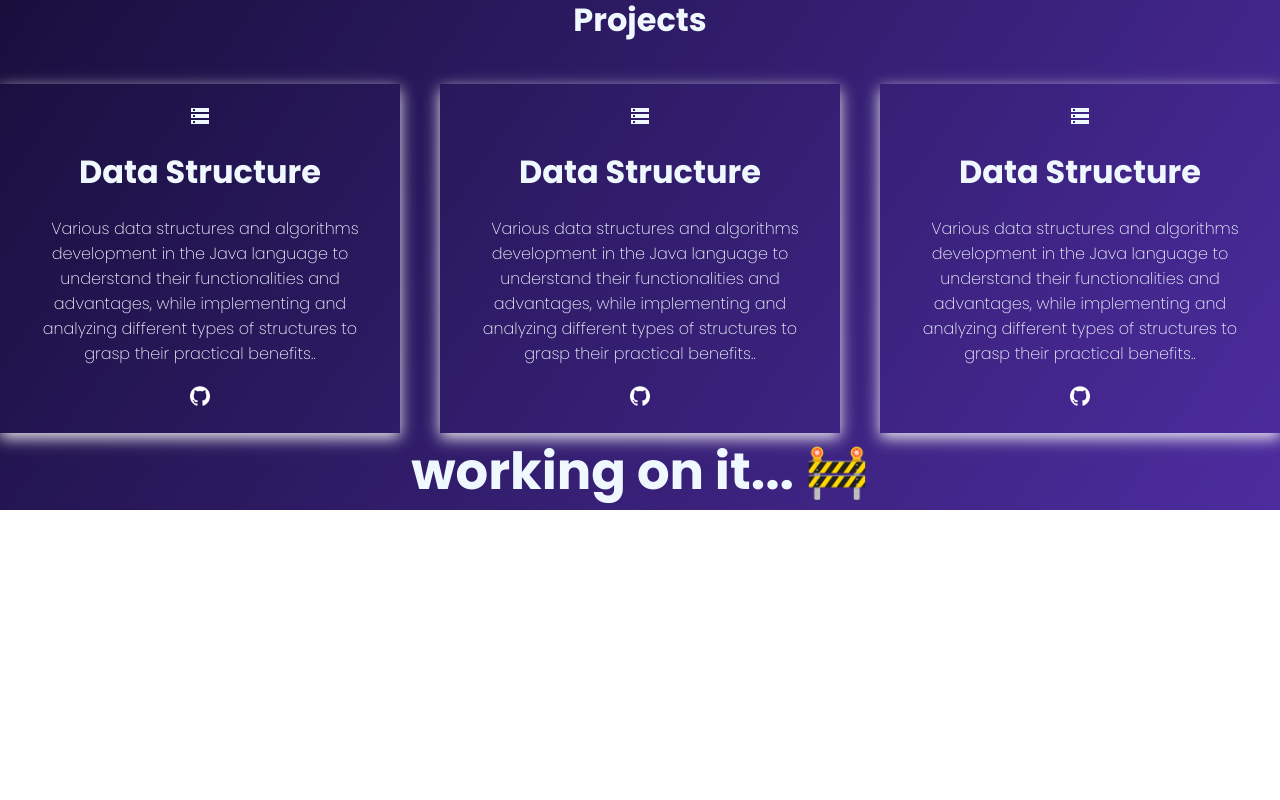
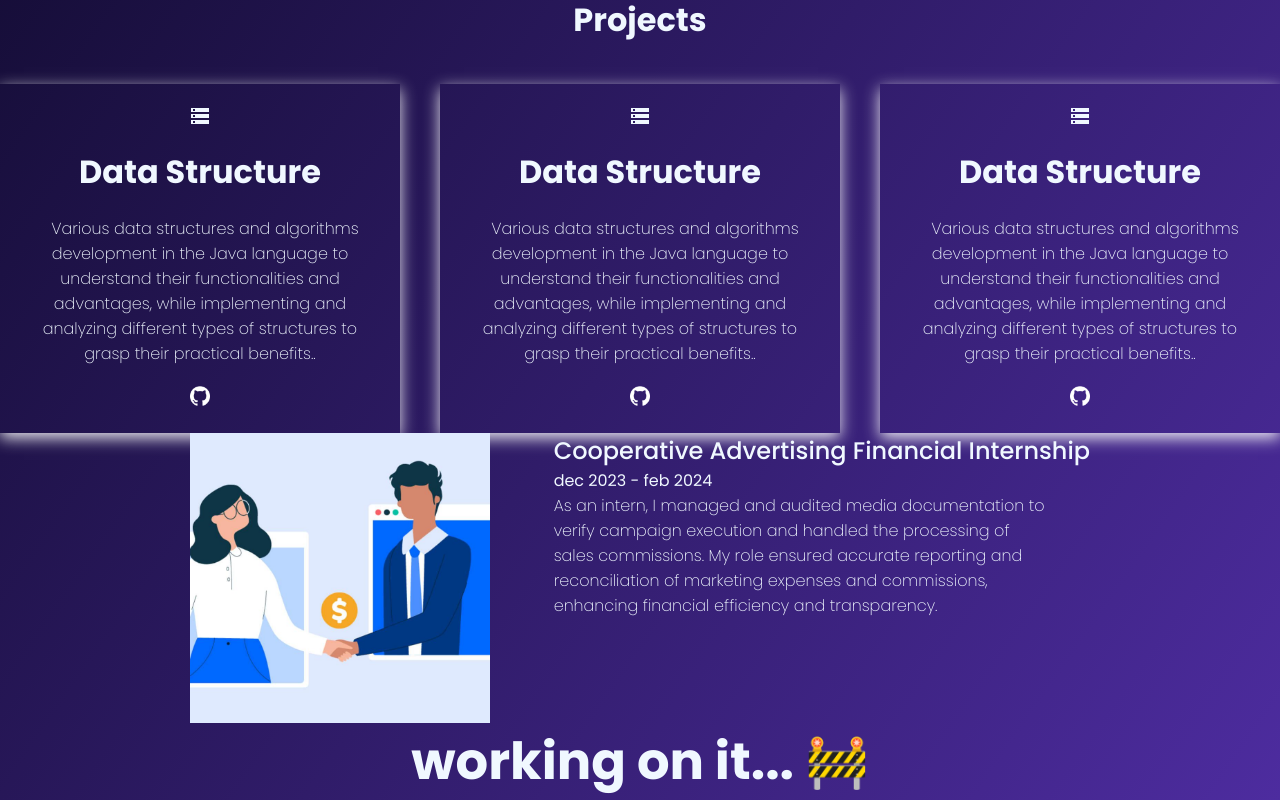
Before and after one commit to kau-menezes/new-portfolio, a React (Vite) app: page / in a window 1280 px wide. Shown: the part 1092-1892 px from the top of the page. Before the commit the page ends 1602 px from the top, so only its background shows below. Built offline with nearby package versions, Linux system fonts and the light colour scheme.

Commit message:
xp start and deploy

```diff
--- a/src/App.jsx
+++ b/src/App.jsx
@@ -1,4 +1,5 @@
 import About from "./components/About"
+import Experience from "./components/Experience"
 import Greetings from "./components/Greetings"
 import Header from "./components/Header"
 import Projects from "./components/Projects"
@@ -14,6 +15,7 @@ function App() {
         <h1>ARRUMAR OS LINKS TÁ</h1>
         <About/>
         <Projects/>
+        <Experience/>
         <h1>working on it... 🚧</h1>
       </main>
     </>
--- /dev/null
+++ b/src/components/Experience/experience.module.css
@@ -0,0 +1,23 @@
+.xpTitle {
+    font-weight: 500;
+    font-size: 1.5rem;
+}
+
+.xpCard {
+    display: flex;
+    justify-content: space-between;
+
+
+    width: 900px;
+}
+
+.text {
+    font-weight: 200;
+    width: 500px;
+}
+
+.ilustration {
+    width: 300px;
+    height: 290px;
+    object-fit: cover;
+}
--- /dev/null
+++ b/src/components/Experience/index.jsx
@@ -0,0 +1,17 @@
+import style from "./experience.module.css"
+
+export default function Experience() {
+    return (
+        <>
+            <div className={style.xpCard}>
+                <img className={style.ilustration} src="../../../src/img/Illustration-1.jpg" alt="" />
+                <div>
+                    <h3 className={style.xpTitle}>Cooperative Advertising Financial Internship</h3>
+                    <p>dec 2023 - feb 2024</p>
+                    <p className={style.text}> As an intern, I managed and audited media documentation to verify campaign execution and handled the processing of sales commissions. My role ensured accurate reporting and reconciliation of marketing expenses and commissions, enhancing financial efficiency and transparency.</p>
+                </div>
+            </div>
+        </>
+
+    )
+}
```
Also changed, not shown: src/img/Illustration-1.jpg (added), vercel.json (added).
